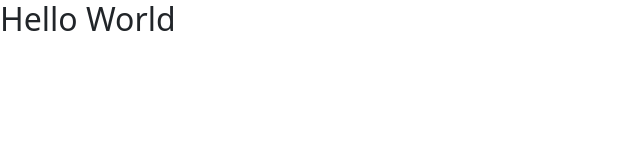
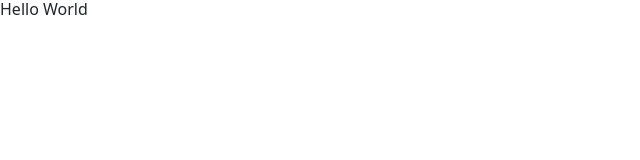
Before and after one commit to Umer-fareed21/HTML-CSS-MINI-HACKATHON, a plain HTML site: page index.html in a window 1280 px wide. Shown: the whole page, without its empty margins (0-640 px from the left). Drawn offline with nearby package versions, Linux system fonts and the light colour scheme.

Commit message:
wedewdwed

```diff
--- a/index.html
+++ b/index.html
@@ -24,7 +24,7 @@
 <body>
     <header>
         <nav>
-            <h2>Hello World</h2>
+            <h6>Hello World</h6>
         </nav>
     </header>
 
```
